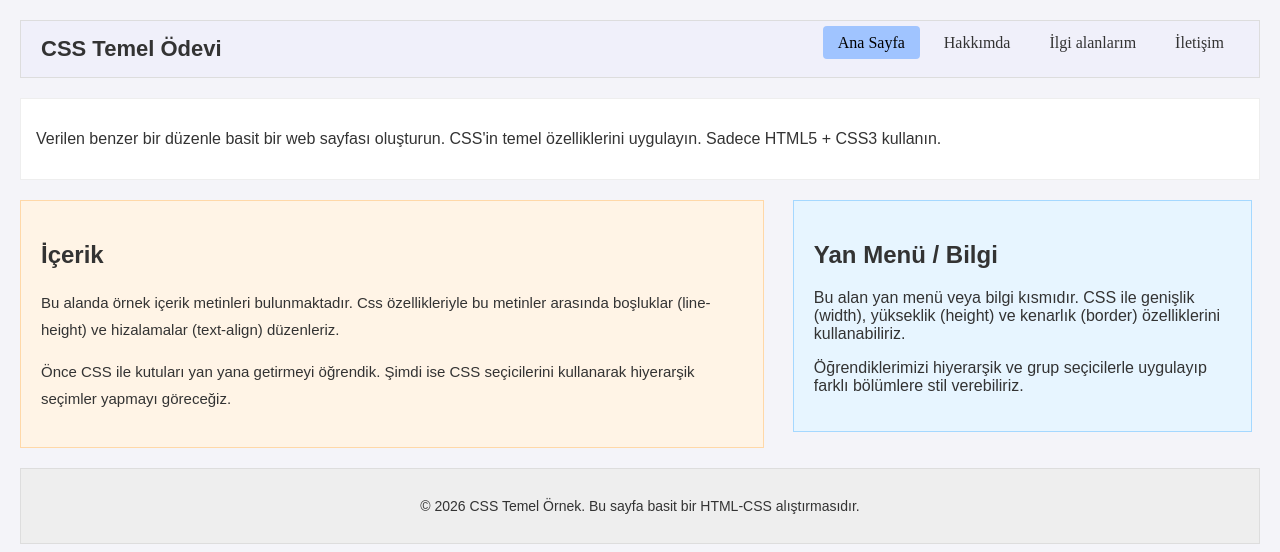
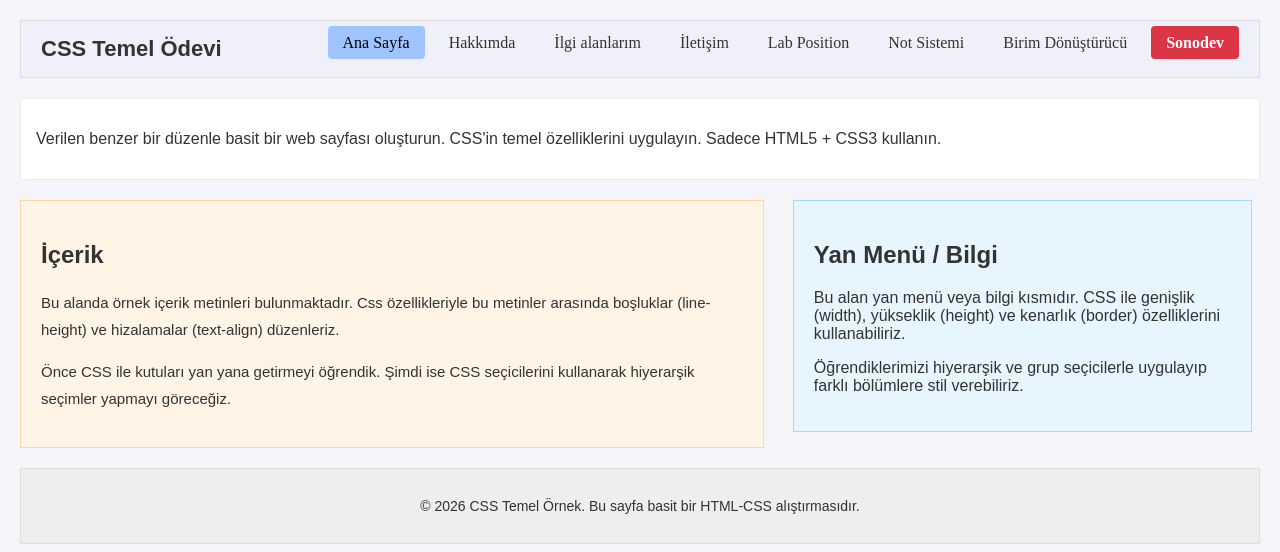
Before and after one commit to nurigelb/nuri-sari.github.io, a plain HTML site: page index.html in a window 1280 px wide. Drawn offline with Linux system fonts and the light colour scheme.

Commit message:
Update index.html

```diff
--- a/index.html
+++ b/index.html
@@ -70,6 +70,17 @@
             background-color: #d0e1ff;
         }
 
+        /* Sonodev Butonu Özel Stili */
+        nav ul li a.btn-sonodev {
+            background-color: #dc3545;
+            color: white;
+            font-weight: bold;
+        }
+
+        nav ul li a.btn-sonodev:hover {
+            background-color: #c82333;
+        }
+
         /* Header'ın yüksekliğini koruması için float temizleme */
         header::after {
             content: "";
@@ -138,6 +149,10 @@
                 <li><a href="about.html">Hakkımda</a></li>
                 <li><a href="interests.html">İlgi alanlarım</a></li>
                 <li><a href="contact.html">İletişim</a></li>
+                <li><a href="lab-position.html">Lab Position</a></li>
+                <li><a href="not-sistemi.html">Not Sistemi</a></li>
+                <li><a href="birim-donusturucu.html">Birim Dönüştürücü</a></li>
+                <li><a href="sonodev.html" class="btn-sonodev">Sonodev</a></li>
             </ul>
         </nav>
     </header>
```
